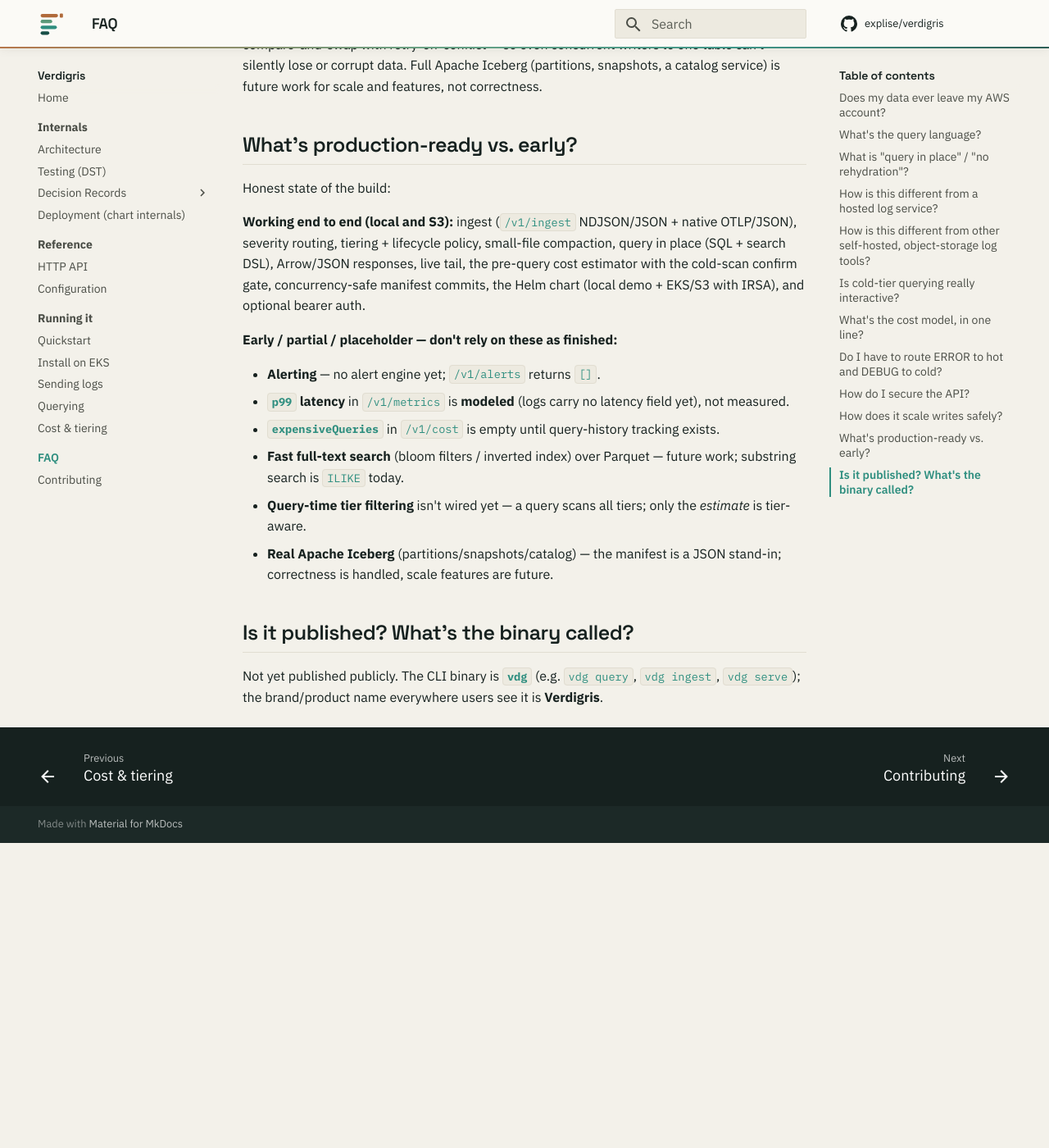
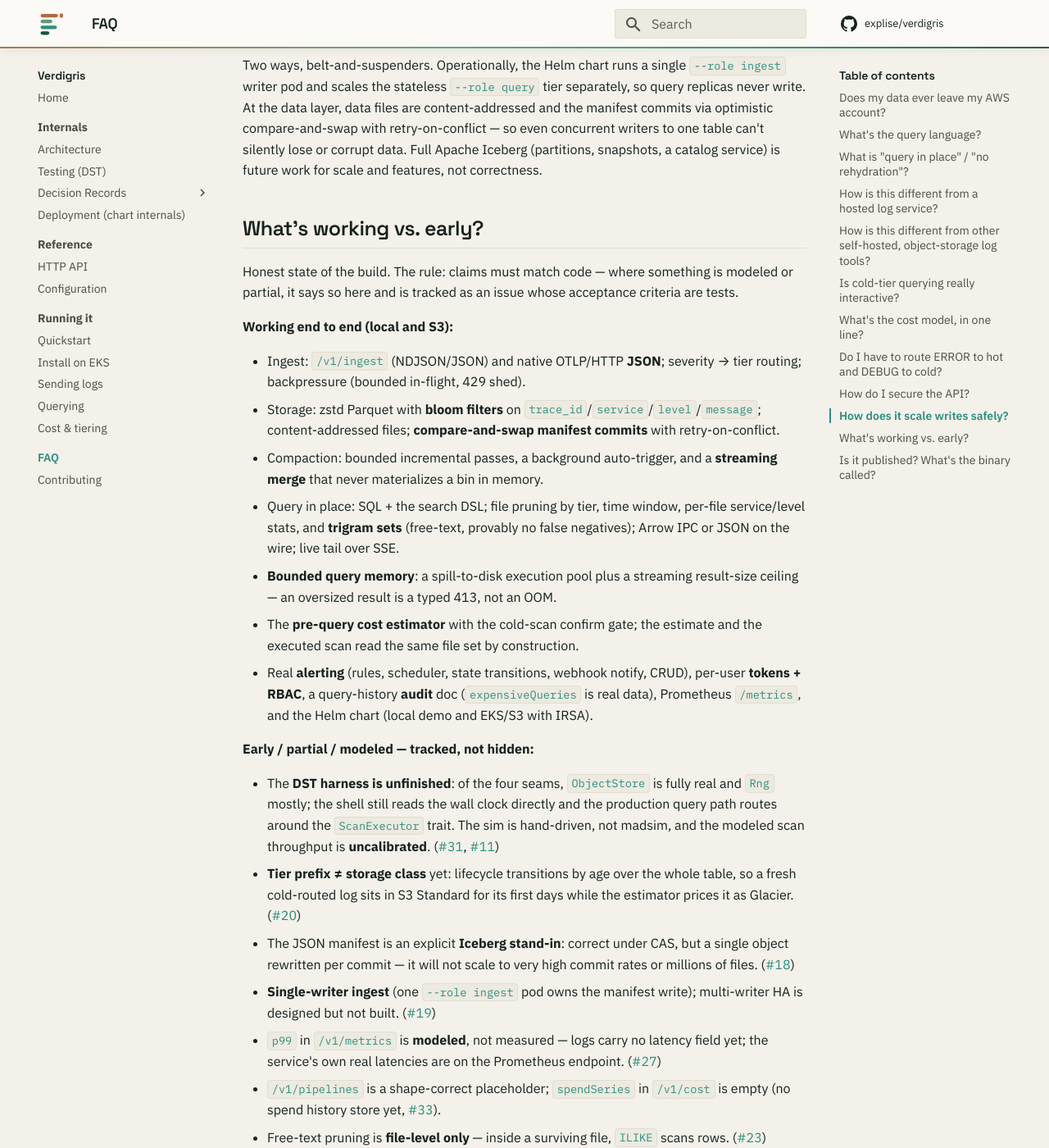
Before and after one commit to explise/verdigris, an MkDocs documentation site: the page built from docs/faq.md, in a window 1280 px wide and 1400 px high, scrolled down 2330 px. Shown: the whole window at 82% size. Built offline with MkDocs 1.6.1 and Material for MkDocs 9.7.7, drawn with Linux system fonts in a browser that asks for light colours; comment, search, counter and statistics services are not loaded; before the commit the page ends 3358 px from its top, so only the background shows below that; some of the changed text lies outside the part shown.

Commit message:
docs: fix stale claims and strip sales framing from the inner pages
The FAQ's "production-ready vs early" section had drifted badly in BOTH
directions: it said alerting doesn't exist (shipped), full-text search is
future work (trigram pruning shipped), expensiveQueries is empty (real data),
and tier filtering isn't wired (it is) — while missing the gaps that actually
matter now (seam status, calibration, storage-class alignment, manifest scale).
Rewritten against the current code, every gap linked to its tracking issue.

Accuracy fixes elsewhere: ARCHITECTURE.md's crate map claimed the shell wires a
"Real Clock" — it doesn't yet (the seam gap is issue #31; say so instead of
claiming it). API.md documented a vsDatadog field that doesn't exist (it's
vsHosted) and predates the ?days= param.

Tone: "the wedge" / "breaking their business model" framing in the FAQ becomes
an architectural explanation of the same facts; "plug-and-play is the whole
promise" and "the cost model IS the product" become statements of what the
system does.

Co-Authored-By: Claude Fable 5 <noreply@anthropic.com>

```diff
--- a/docs/faq.md
+++ b/docs/faq.md
@@ -25,15 +25,19 @@ bytes the scan touches.
 
 ## How is this different from a hosted log service?
 
-Two things a vendor that owns your storage structurally can't offer without breaking its own
-business model — which is exactly the wedge:
+Architecturally, two things follow from the data never leaving the operator's account:
 
-1. **Data sovereignty** — data never leaves your account; no per-GB ingestion margin.
-2. **No rehydration tax** — no cold-to-index rehydration step to pay for.
+1. **No ingestion middleman.** There is no vendor cloud between the emitter and the bucket,
+   so there is nothing to meter per-GB in transit. Cost is the underlying S3 bill plus the
+   compute you provision.
+2. **No rehydration step.** Hosted platforms typically archive cold logs out of their index
+   and re-index them on demand before they're searchable. Here the Parquet in the bucket *is*
+   the queryable form, at every tier — a cold query pays Glacier retrieval, not a re-indexing
+   pipeline.
 
-Verdigris keeps the good idea the category converged on — decoupling storage (priced by bytes)
-from query speed (a separately provisioned compute dial), and refusing to price around log
-severity — and removes the two things that only exist because a vendor owns the storage.
+The design keeps the storage/compute decoupling the category converged on (storage priced by
+bytes, query speed a separately provisioned dial, severity never priced) and removes the
+steps that only exist when someone else owns the storage.
 
 ## How is this different from other self-hosted, object-storage log tools?
 
@@ -83,30 +87,62 @@ optimistic compare-and-swap with retry-on-conflict — so even concurrent writer
 can't silently lose or corrupt data. Full Apache Iceberg (partitions, snapshots, a catalog
 service) is future work for scale and features, not correctness.
 
-## What's production-ready vs. early?
+## What's working vs. early?
 
-Honest state of the build:
+Honest state of the build. The rule: claims must match code — where something is modeled or
+partial, it says so here and is tracked as an issue whose acceptance criteria are tests.
 
-**Working end to end (local and S3):** ingest (`/v1/ingest` NDJSON/JSON + native OTLP/JSON),
-severity routing, tiering + lifecycle policy, small-file compaction, query in place (SQL +
-search DSL), Arrow/JSON responses, live tail, the pre-query cost estimator with the cold-scan
-confirm gate, concurrency-safe manifest commits, the Helm chart (local demo + EKS/S3 with
-IRSA), and optional bearer auth.
+**Working end to end (local and S3):**
 
-**Early / partial / placeholder — don't rely on these as finished:**
+- Ingest: `/v1/ingest` (NDJSON/JSON) and native OTLP/HTTP **JSON**; severity → tier routing;
+  backpressure (bounded in-flight, 429 shed).
+- Storage: zstd Parquet with **bloom filters** on `trace_id`/`service`/`level`/`message`;
+  content-addressed files; **compare-and-swap manifest commits** with retry-on-conflict.
+- Compaction: bounded incremental passes, a background auto-trigger, and a **streaming merge**
+  that never materializes a bin in memory.
+- Query in place: SQL + the search DSL; file pruning by tier, time window, per-file
+  service/level stats, and **trigram sets** (free-text, provably no false negatives);
+  Arrow IPC or JSON on the wire; live tail over SSE.
+- **Bounded query memory**: a spill-to-disk execution pool plus a streaming result-size
+  ceiling — an oversized result is a typed 413, not an OOM.
+- The **pre-query cost estimator** with the cold-scan confirm gate; the estimate and the
+  executed scan read the same file set by construction.
+- Real **alerting** (rules, scheduler, state transitions, webhook notify, CRUD), per-user
+  **tokens + RBAC**, a query-history **audit** doc (`expensiveQueries` is real data),
+  Prometheus `/metrics`, and the Helm chart (local demo and EKS/S3 with IRSA).
 
-- **Alerting** — no alert engine yet; `/v1/alerts` returns `[]`.
-- **`p99` latency** in `/v1/metrics` is **modeled** (logs carry no latency field yet), not
-  measured.
-- **`expensiveQueries`** in `/v1/cost` is empty until query-history tracking exists.
-- **Fast full-text search** (bloom filters / inverted index) over Parquet — future work;
-  substring search is `ILIKE` today.
-- **Query-time tier filtering** isn't wired yet — a query scans all tiers; only the *estimate*
-  is tier-aware.
-- **Real Apache Iceberg** (partitions/snapshots/catalog) — the manifest is a JSON stand-in;
-  correctness is handled, scale features are future.
+**Early / partial / modeled — tracked, not hidden:**
+
+- The **DST harness is unfinished**: of the four seams, `ObjectStore` is fully real and `Rng`
+  mostly; the shell still reads the wall clock directly and the production query path routes
+  around the `ScanExecutor` trait. The sim is hand-driven, not madsim, and the modeled scan
+  throughput is **uncalibrated**.
+  ([#31](https://github.com/explise/verdigris/issues/31),
+  [#11](https://github.com/explise/verdigris/issues/11))
+- **Tier prefix ≠ storage class** yet: lifecycle transitions by age over the whole table, so a
+  fresh cold-routed log sits in S3 Standard for its first days while the estimator prices it
+  as Glacier. ([#20](https://github.com/explise/verdigris/issues/20))
+- The JSON manifest is an explicit **Iceberg stand-in**: correct under CAS, but a single
+  object rewritten per commit — it will not scale to very high commit rates or millions of
+  files. ([#18](https://github.com/explise/verdigris/issues/18))
+- **Single-writer ingest** (one `--role ingest` pod owns the manifest write); multi-writer HA
+  is designed but not built. ([#19](https://github.com/explise/verdigris/issues/19))
+- `p99` in `/v1/metrics` is **modeled**, not measured — logs carry no latency field yet; the
+  service's own real latencies are on the Prometheus endpoint.
+  ([#27](https://github.com/explise/verdigris/issues/27))
+- `/v1/pipelines` is a shape-correct placeholder; `spendSeries` in `/v1/cost` is empty (no
+  spend history store yet, [#33](https://github.com/explise/verdigris/issues/33)).
+- Free-text pruning is **file-level only** — inside a surviving file, `ILIKE` scans rows.
+  ([#23](https://github.com/explise/verdigris/issues/23))
+- OTLP is **JSON-only**; default OTel exporters speak protobuf and need their encoding set
+  to `http/json`.
+
+The full capability-by-capability map, each defined by the tests that would prove it, is the
+[parity scorecard](https://github.com/explise/verdigris/issues/34).
 
 ## Is it published? What's the binary called?
 
-Not yet published publicly. The CLI binary is **`vdg`** (e.g. `vdg query`, `vdg ingest`,
-`vdg serve`); the brand/product name everywhere users see it is **Verdigris**.
+The source lives at [github.com/explise/verdigris](https://github.com/explise/verdigris).
+Nothing is on crates.io and no container image is published yet — you build from source. The
+CLI binary is **`vdg`** (e.g. `vdg query`, `vdg ingest`, `vdg serve`); the project name is
+**Verdigris**.
```
Also changed, not shown: docs/API.md (+1 -1 lines), docs/ARCHITECTURE.md (+5 -3 lines), docs/cost.md (+1 -1 lines), docs/getting-started.md (+3 -3 lines).
